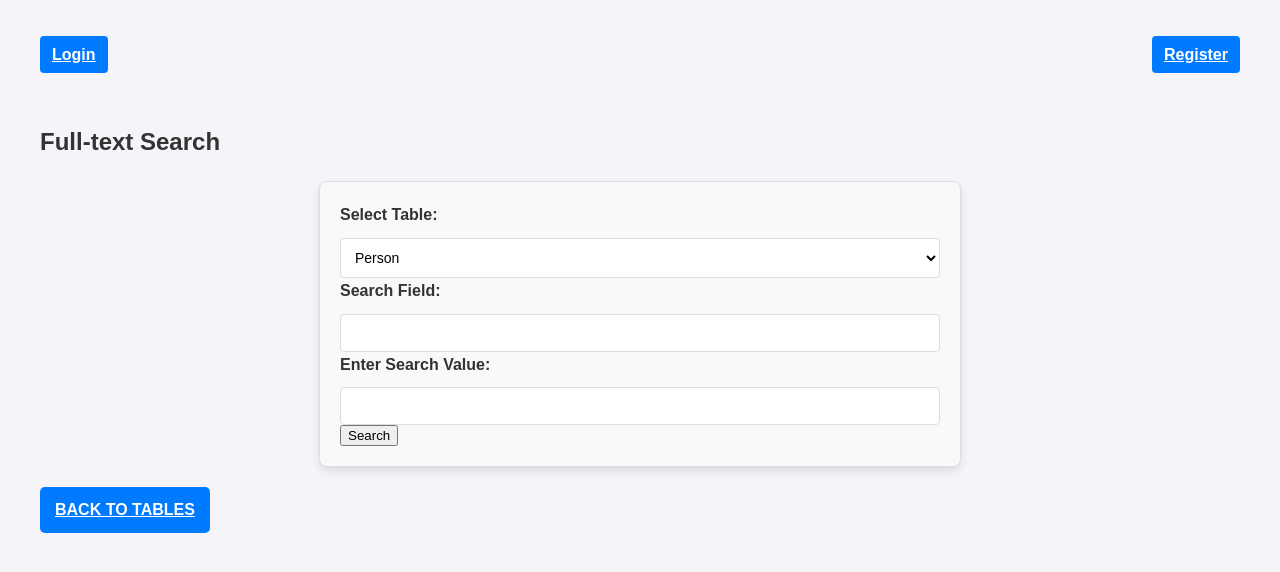
After one commit to FedorovValentyn/Uni_db, a Python web app: template templates/search.html in a window 1280 px wide. The commit adds this page. Shown: the top 572 px of the page. Run offline with Jinja, Linux system fonts and the light colour scheme; the template is opened without the code that fills it, so the values that code supplies are empty.

Commit message:
added Full-text-search

```diff
--- a/static/styles.css
+++ b/static/styles.css
@@ -319,3 +319,12 @@ th, td {
     gap: 5px;
     flex-wrap: wrap; /* Дозволяє переносити кнопки на новий рядок при нестачі місця */
 }
+.navigation-btn{
+    display: inline-block;
+    padding: 10px 15px;
+    background-color: #007BFF;
+    color: #fff;
+    border-radius: 5px;
+    text-transform: uppercase;
+    font-weight: bold;
+}
--- a/templates/index.html
+++ b/templates/index.html
@@ -9,4 +9,5 @@
         <li><a href="{{ url_for('view_table', table_name=table) }}">{{ table }}</a></li>
         {% endfor %}
     </ul>
+            <a href="{{ url_for('search') }}" class="navigation-btn">Go to Search</a>
 {% endblock %}
--- /dev/null
+++ b/templates/search.html
@@ -0,0 +1,43 @@
+{% extends "base.html" %}
+{% block title %}Full-text Search{% endblock %}
+{% block content %}
+    <h2>Full-text Search</h2>
+    <form method="POST">
+        <label for="table">Select Table:</label>
+        <select name="table" required>
+            <option value="Person">Person</option>
+            <option value="Products">Products</option>
+            <option value="PriceList">PriceList</option>
+            <option value="Production">Production</option>
+            <option value="Realization">Realization</option>
+            <option value="Types">Types</option>
+        </select>
+
+        <label for="search_field">Search Field:</label>
+        <input type="text" name="search_field" required>
+
+        <label for="search_value">Enter Search Value:</label>
+        <input type="text" name="search_value" required>
+
+        <button type="submit">Search</button>
+    </form>
+
+    {% if results %}
+        <h3>Search Results:</h3>
+        <table border="1">
+            <tr>
+                {% for col in results[0].__table__.columns %}
+                    <th>{{ col.name }}</th>
+                {% endfor %}
+            </tr>
+            {% for row in results %}
+                <tr>
+                    {% for col in row.__table__.columns %}
+                        <td>{{ getattr(row, col.name) }}</td>
+                    {% endfor %}
+                </tr>
+            {% endfor %}
+        </table>
+    {% endif %}
+    <a href="{{ url_for('index') }}" class="navigation-btn">Back to Tables</a>
+{% endblock %}
```
Also changed, not shown: routes.py (+69 -0 lines), templates/query_result.html (added, +14 -0 lines).
